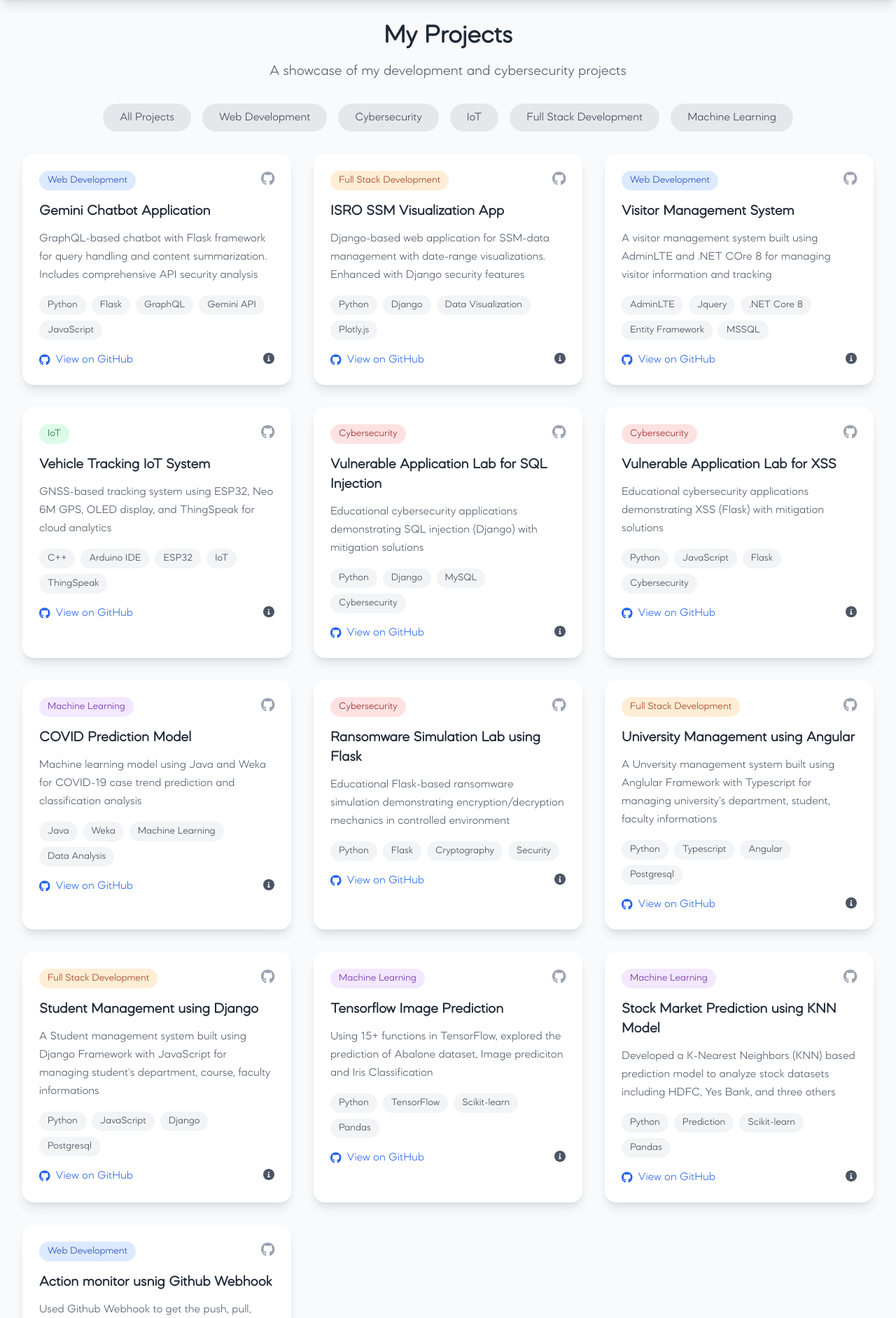
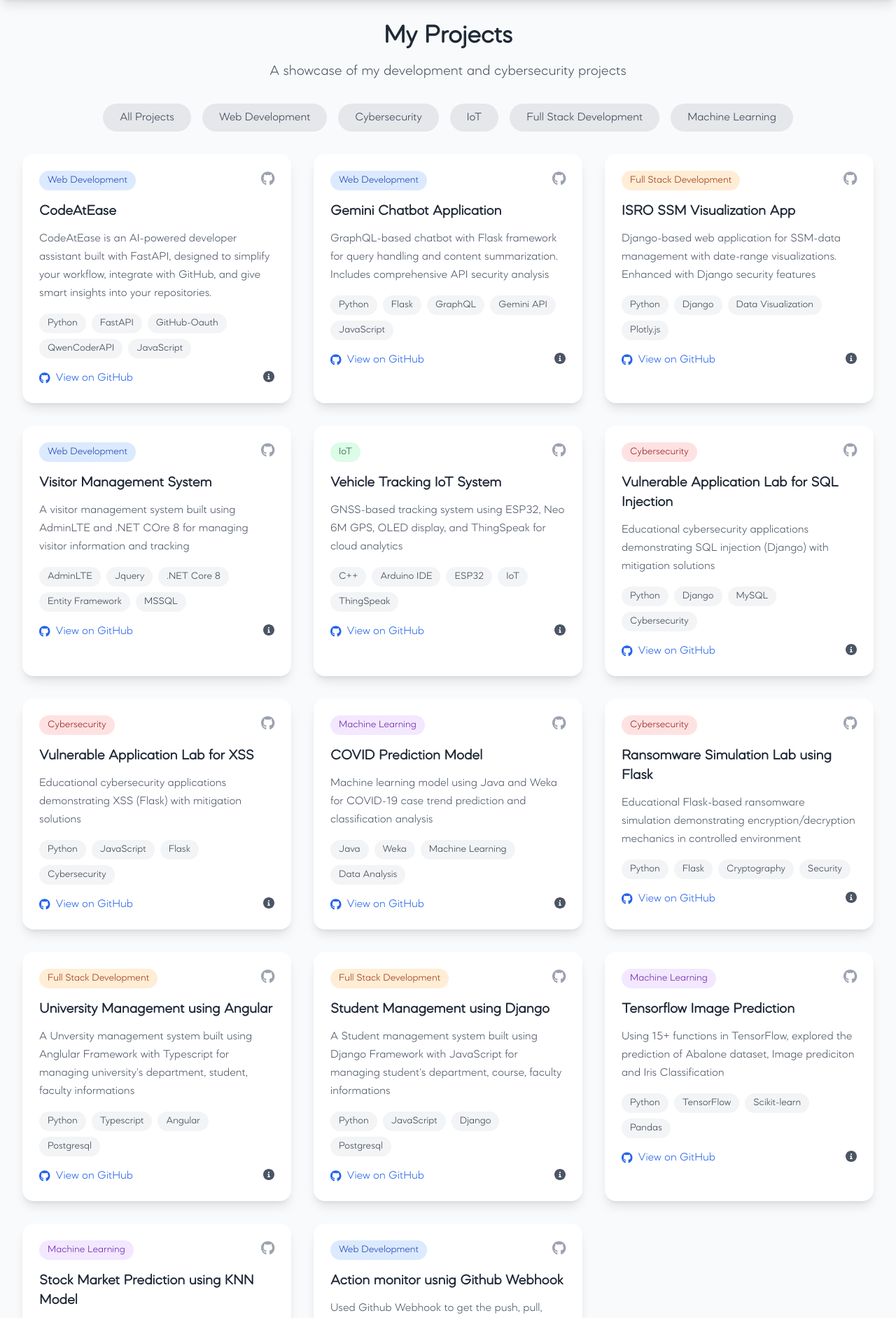
Before and after one commit to Abishek-Kumar-GHub/Portfolio, a Flask app: page /projects in a window 1280 px wide. Shown: the part 68-1951 px from the top of the page at 70% size. Run offline with Flask 3, Linux system fonts and the light colour scheme; some libraries are stand-ins or nearby versions.

Commit message:
CodeAtEase and Info integration

```diff
--- a/app.py
+++ b/app.py
@@ -35,6 +35,14 @@
     """Projects page"""
     # Sample project data - you can move this to a database later
     projects_data = [
+        {
+            'title': 'CodeAtEase',
+            'description': 'CodeAtEase is an AI-powered developer assistant built with FastAPI, designed to simplify your workflow, integrate with GitHub, and give smart insights into your repositories.',
+            'tech': ['Python', 'FastAPI', 'GitHub-Oauth', 'QwenCoderAPI', 'JavaScript'],
+            'github': 'https://github.com/Abishek-Kumar-GHub/CodeAtEase1',
+            'info_link': ['https://codeatease.onrender.com/','https://youtu.be/q4ZQFZPz7KE'],
+            'category': 'Web Development'
+        },
         {
             'title': 'Gemini Chatbot Application',
             'description': 'GraphQL-based chatbot with Flask framework for query handling and content summarization. Includes comprehensive API security analysis',
--- a/templates/base.html
+++ b/templates/base.html
@@ -295,5 +295,6 @@
         revealOnScroll(); // trigger on load
     });
     </script>
+    {% block modal %}{% endblock %}
 </body>
 </html>
--- a/templates/projects.html
+++ b/templates/projects.html
@@ -71,10 +71,11 @@
                     <i class="fab fa-github"></i>
                     View on GitHub
                 </a>
-                <button onclick="showProjectDetails('{{ project.title }}')"
-                        class="text-gray-600 hover:text-blue-600 transition-colors dark:text-gray-300 dark:hover:text-blue-300">
+                <button onclick='openInfoModal({{ project.info_link | default([]) | tojson }}, "{{ project.title }}")'
+                    class="text-gray-600 hover:text-blue-600 transition-colors dark:text-gray-300 dark:hover:text-blue-300">
                     <i class="fas fa-info-circle"></i>
                 </button>
+
             </div>
         </div>
         {% endfor %}
@@ -152,3 +153,108 @@
     }
 </script>
 {% endblock %}
+
+{% block modal %}
+<!-- Modal Background -->
+<div id="infoModal"
+     class="fixed inset-0 bg-black/60 backdrop-blur-sm hidden flex justify-center items-center z-50 transition-all duration-300">
+
+    <!-- Modal Box -->
+    <div id="modalBox"
+         class="bg-white dark:bg-gray-900 rounded-2xl shadow-2xl p-5 w-10/12 sm:w-7/12 md:w-1/4 lg:w-1/5
+                transform scale-95 opacity-0 transition-all duration-300">
+
+        <!-- Header -->
+        <div class="flex justify-between items-center mb-3">
+            <h2 id="modalTitle" class="text-lg font-semibold text-gray-900 dark:text-white">
+                Project Details
+            </h2>
+
+            <!-- Close Icon -->
+            <button onclick="closeInfoModal()"
+                    class="p-1.5 rounded hover:bg-gray-200 dark:hover:bg-gray-700 transition">
+                <i data-feather="x" class="w-4 h-4"></i>
+            </button>
+        </div>
+
+        <!-- Links Section -->
+        <div id="modalLinks" class="space-y-2"></div>
+
+    </div>
+</div>
+
+<script>
+// Animate open
+function openInfoModal(links, title) {
+    const modal = document.getElementById("infoModal");
+    const box = document.getElementById("modalBox");
+    const titleElem = document.getElementById("modalTitle");
+    const linksElem = document.getElementById("modalLinks");
+
+    titleElem.textContent = title;
+    linksElem.innerHTML = "";
+
+    if (!links || links.length === 0) {
+        linksElem.innerHTML = `
+            <p class="text-gray-700 dark:text-gray-300">More details coming soon!</p>
+        `;
+    } else {
+        links.forEach((link, index) => {
+            const label = getLabelForLink(link, index);
+            linksElem.innerHTML += `
+                <a href="${link}" target="_blank"
+                   class="flex items-center justify-center gap-2 w-full px-4 py-2 bg-blue-600 text-white rounded-lg hover:bg-blue-700 transition shadow text-sm">
+                    <i data-feather="${getIconForLink(link)}" class="w-4 h-4"></i>
+                    ${label}
+                </a>
+            `;
+        });
+    }
+
+    modal.classList.remove("hidden");
+
+    setTimeout(() => {
+        box.classList.remove("scale-95", "opacity-0");
+        box.classList.add("scale-100", "opacity-100");
+        feather.replace();
+    }, 10);
+}
+
+// Labels
+function getLabelForLink(link, index) {
+    if (!link) return "Link " + (index + 1);
+    if (link.includes("youtu")) return "Watch Demo";
+    if (link.includes("drive")) return "View Document";
+    if (link.includes("render")) return "Open Website";
+    return "Open Link " + (index + 1);
+}
+
+// Icons
+function getIconForLink(link) {
+    if (!link) return "link";
+    if (link.includes("youtu")) return "youtube";
+    if (link.includes("drive")) return "file-text";
+    if (link.includes("render")) return "external-link";
+    return "link";
+}
+
+// Animate close
+function closeInfoModal() {
+    const modal = document.getElementById("infoModal");
+    const box = document.getElementById("modalBox");
+
+    box.classList.add("scale-95", "opacity-0");
+    box.classList.remove("scale-100", "opacity-100");
+
+    setTimeout(() => {
+        modal.classList.add("hidden");
+    }, 200);
+}
+
+// Initialize Feather icons
+document.addEventListener("DOMContentLoaded", () => feather.replace());
+</script>
+
+<!-- Feather Icons CDN -->
+<script src="https://unpkg.com/feather-icons"></script>
+{% endblock %}
```
